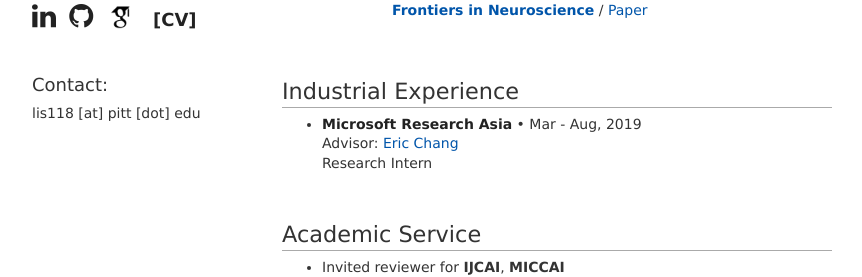
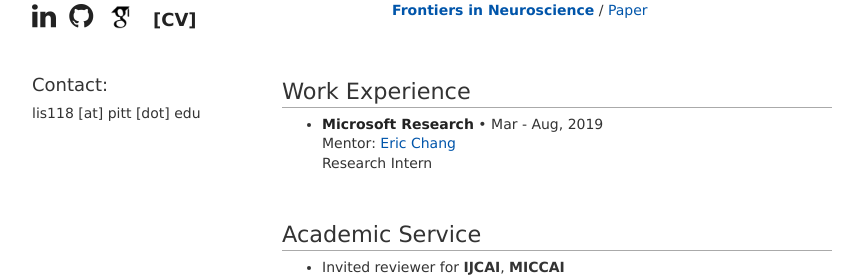
Before and after one commit to lisun-ai/lisun-ai.github.io, a Jekyll site: the page built from README.md, in a window 1280 px wide and 900 px high, scrolled down 798 px. Shown: the part 273-550 px from the top of the window, without its empty margins (208-1070 px from the left). Built offline with Jekyll 4.4.1, drawn with Linux system fonts in a browser that asks for light colours; our own code applies the rules of GitHub Pages for plain Markdown files.

Commit message:
Update default.html

```diff
--- a/_layouts/default.html
+++ b/_layouts/default.html
@@ -279,10 +279,10 @@
 
             <!-- Work -->
             <section  id="work">
-	            <h2>Industrial Experience</h2>
+	            <h2>Work Experience</h2>
 	            <ul>
-                    <li><strong>Microsoft Research Asia</strong> &bull; Mar - Aug, 2019
-                        <br> Advisor: <a href="https://www.microsoft.com/en-us/research/people/echang/">Eric Chang</a>
+                    <li><strong>Microsoft Research</strong> &bull; Mar - Aug, 2019
+                        <br> Mentor: <a href="https://www.microsoft.com/en-us/research/people/echang/">Eric Chang</a>
                          <br> Research Intern
                     </li>
                      <!-- <br>
```
